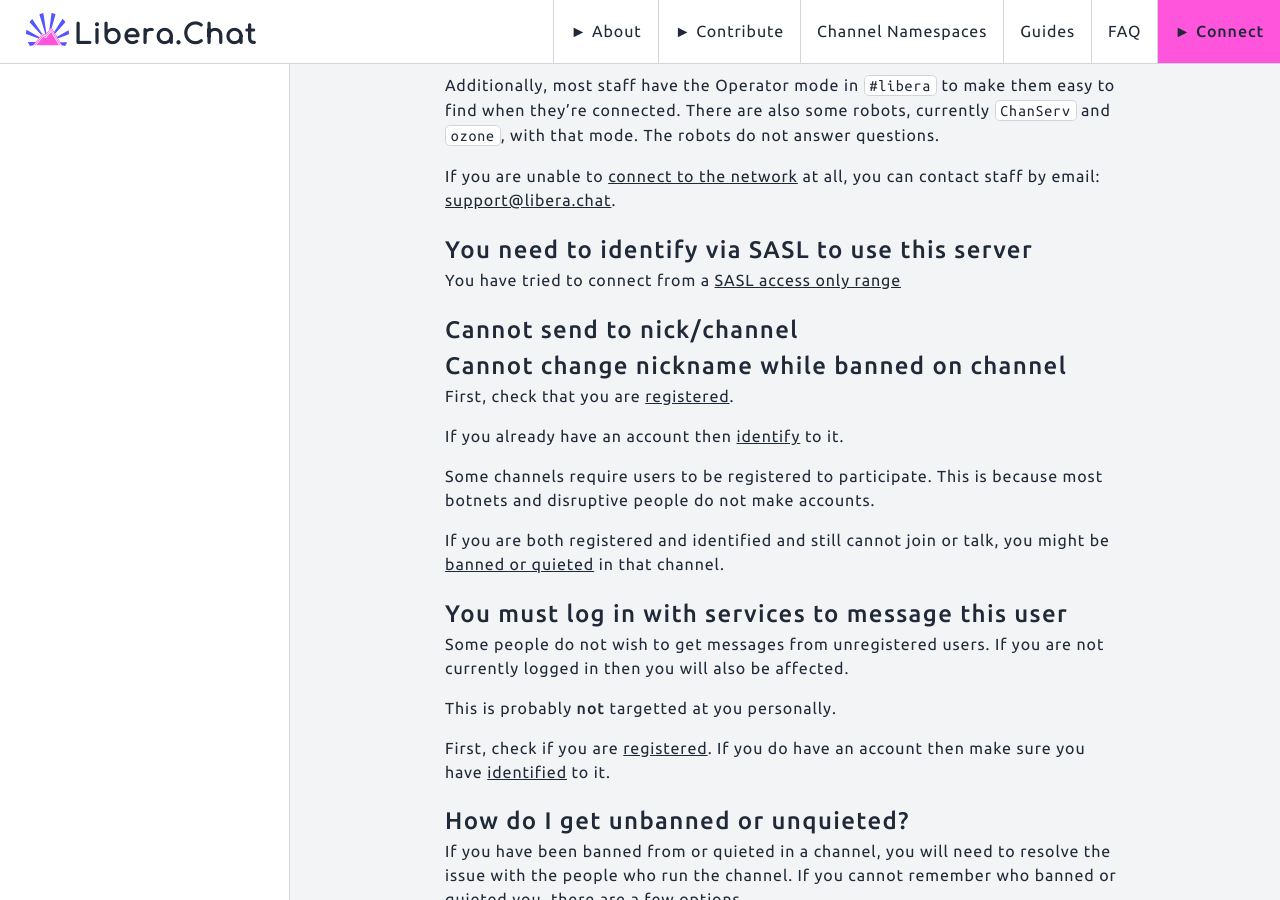
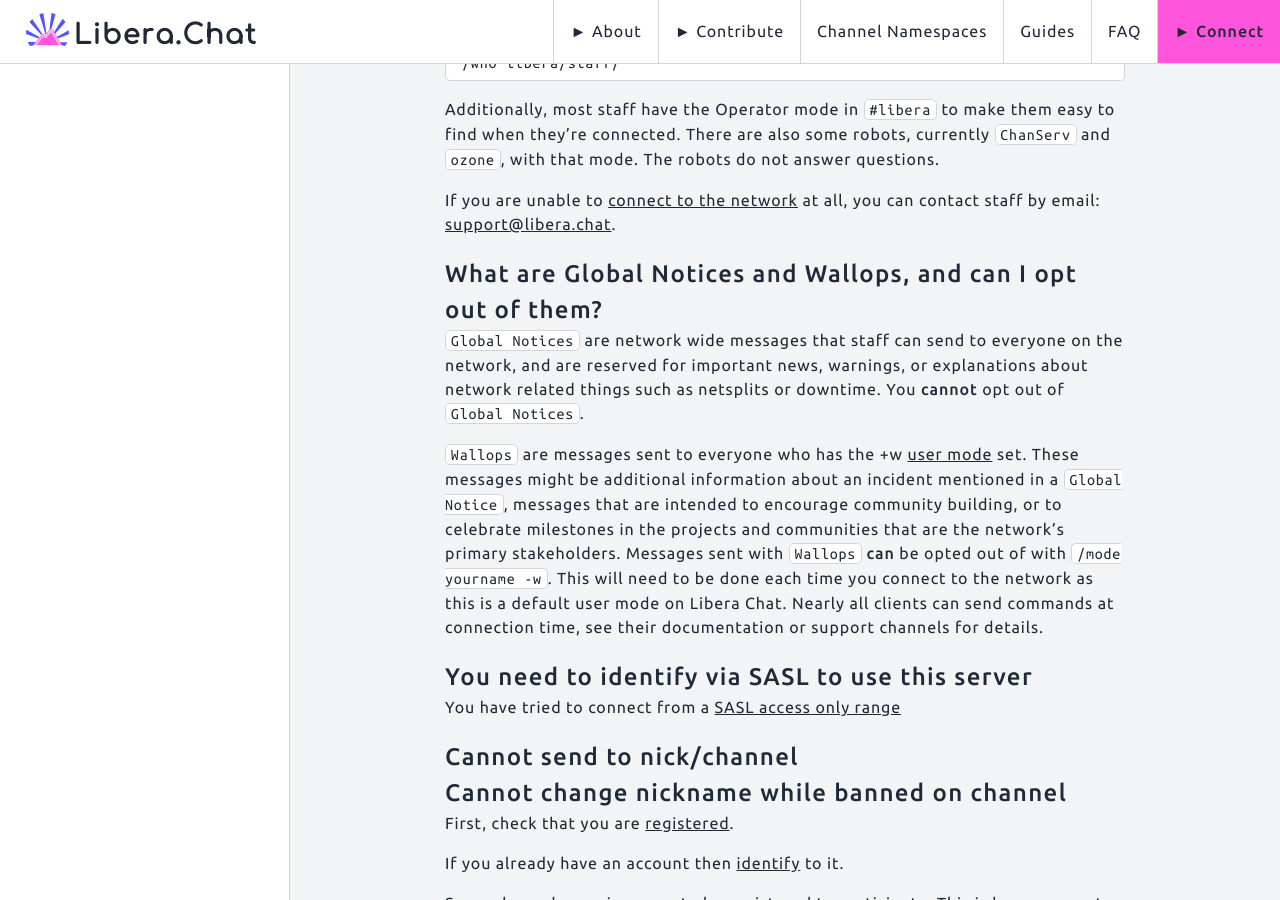
Before and after one commit to Libera-Chat/libera-chat.github.io, a Jekyll site: the page built from content/_guides/faq.md, in a window 1280 px wide and 900 px high, scrolled down 1326 px. Built offline with Jekyll 4.4.1, drawn with Linux system fonts in a browser that asks for light colours; some of the changed text lies outside the part shown.

Commit message:
Add faq about Global Notices and Wallops

```diff
--- a/content/_guides/faq.md
+++ b/content/_guides/faq.md
@@ -58,6 +58,23 @@
 
 If you are unable to [connect to the network](/guides/connect) at all, you can
 contact staff by email: <support@libera.chat>.
+
+## What are Global Notices and Wallops, and can I opt out of them?
+
+`Global Notices` are network wide messages that staff can send to everyone on
+the network, and are reserved for important news, warnings, or explanations
+about network related things such as netsplits or downtime. You **cannot** opt
+out of `Global Notices`.
+
+`Wallops` are messages sent to everyone who has the +w [user mode](/guides/usermodes)
+set. These messages might be additional information about an incident
+mentioned in a `Global Notice`, messages that are intended to encourage
+community building, or to celebrate milestones in the projects and communities
+that are the network's primary stakeholders. Messages sent with `Wallops`
+**can** be opted out of with `/mode yourname -w`. This will need to be done
+each time you connect to the network as this is a default user mode on Libera
+Chat. Nearly all clients can send commands at connection time, see their
+documentation or support channels for details.
 
 ## You need to identify via SASL to use this server
 
```
